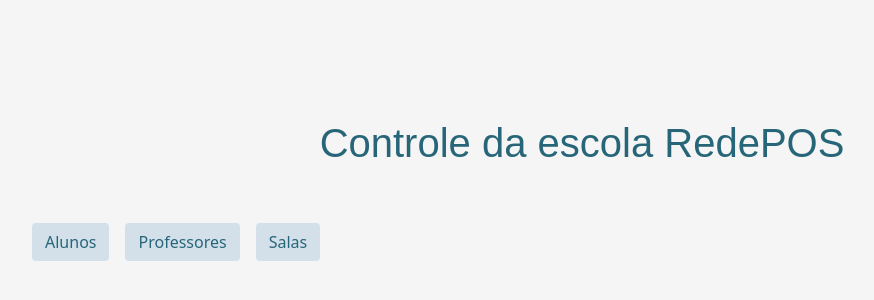
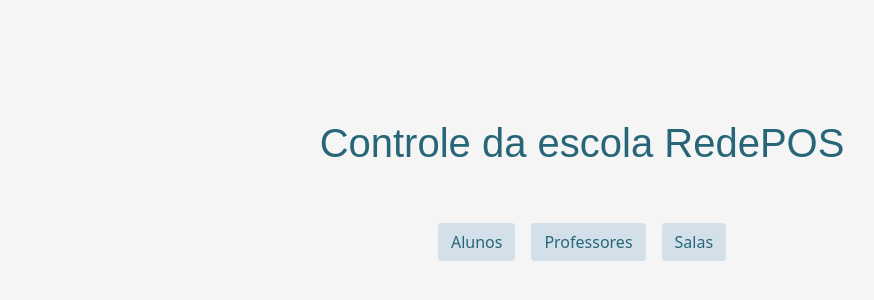
Before and after one commit to FelipeBorges1991/teste-redepos-client, a React (Create React App) app: page / in a window 1280 px wide. Shown: the part 206-506 px from the top of the page, without its empty margins (58-932 px from the left). Built offline with nearby package versions, Linux system fonts and the light colour scheme.

Commit message:
Ajustes no componente home e student

```diff
--- a/src/routeComponents/Home.js
+++ b/src/routeComponents/Home.js
@@ -10,7 +10,7 @@ function Home() {
         Controle da escola RedePOS
       </h1>
       <div
-        className="btn-group btn-group-lg container"
+        className="btn-group btn-group-lg container d-flex justify-content-center"
         role="group"
         aria-label="Basic example"
       >
--- a/src/routeComponents/StudentFeed.js
+++ b/src/routeComponents/StudentFeed.js
@@ -38,7 +38,7 @@ function StudentFeed() {
               return (
                 <tr key={student._id}>
                   <td>{student.fullname}</td>
-                  <td>{student.teacher}</td>
+                  <td>{student.teacher.fullname}</td>
                 </tr>
               );
             })}
```
